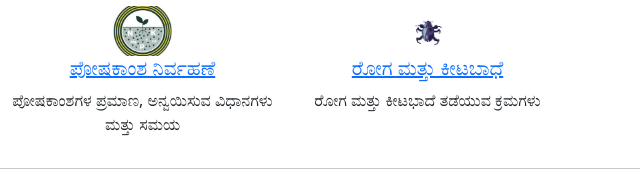
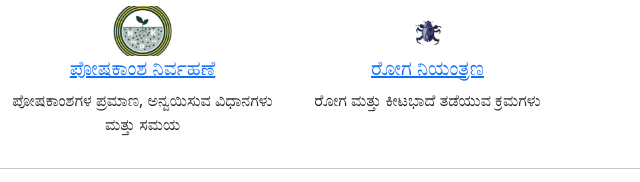
Before and after one commit to thotagara/thotagara.github.io, a plain HTML site: page index.html in a window 1280 px wide. Shown: the part 278-460 px from the top of the page, 640-1280 px from the left. Drawn offline with nearby package versions, Linux system fonts and the light colour scheme.

Commit message:
Update index.html

```diff
--- a/index.html
+++ b/index.html
@@ -49,7 +49,7 @@
         <p>ಪೋಷಕಾಂಶಗಳ ಪ್ರಮಾಣ, ಅನ್ವಯಿಸುವ ವಿಧಾನಗಳು ಮತ್ತು ಸಮಯ</p>
       </div>
       <div class="col "> <img src="images/Insect.gif" height="50" alt="" >
-        <h5><a href="disease_mgmt/disease_mgmt.html">ರೋಗ ಮತ್ತು ಕೀಟಬಾಧೆ</a></h5>
+        <h5><a href="disease_mgmt/disease_mgmt.html">ರೋಗ ನಿಯಂತ್ರಣ</a></h5>
         <p>ರೋಗ ಮತ್ತು  ಕೀಟಭಾದೆ ತಡೆಯುವ ಕ್ರಮಗಳು</p>
       </div>
     </div>
```
